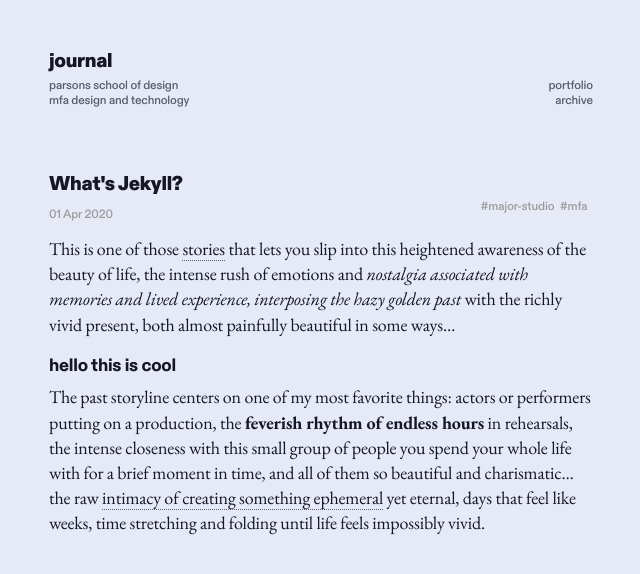
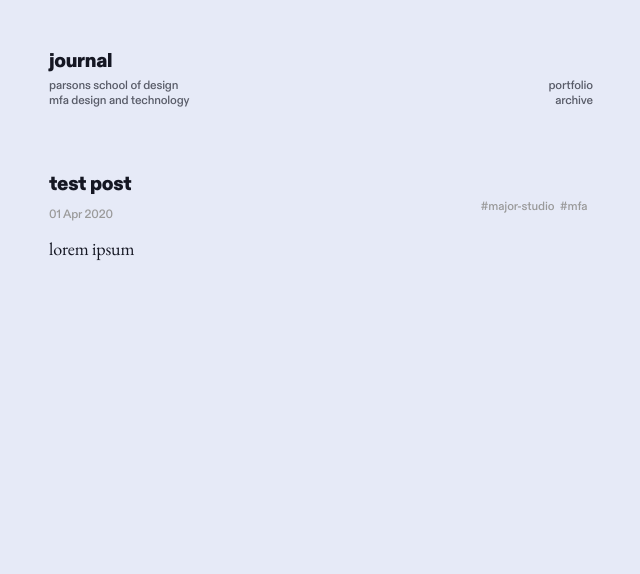
Before and after one commit to vasukisunder/vasukisunder.github.io, a Jekyll site: the page built from _posts/2020-04-01-whats-jekyll copy.md, in a window 1280 px wide. Shown: the top 574 px of the page, without its empty margins (319-959 px from the left). Built offline with Jekyll 4.4.1, drawn with Linux system fonts in a browser that asks for light colours.

Commit message:
test post

```diff
--- a/_posts/2020-04-01-whats-jekyll copy.md
+++ b/_posts/2020-04-01-whats-jekyll copy.md
@@ -1,9 +1,7 @@
 ---
 layout: post
-title: What's Jekyll?
+title: test post
 tags: major-studio mfa
 ---
 
-This is one of those [stories](https://canvas.newschool.edu/courses/1826485/discussion_topics/9954338) that lets you slip into this heightened awareness of the beauty of life, the intense rush of emotions and *nostalgia associated with memories and lived experience, interposing the hazy golden past* with the richly vivid present, both almost painfully beautiful in some ways…
-## hello this is cool
-The past storyline centers on one of my most favorite things:  actors or performers putting on a production, the **feverish rhythm of endless hours** in rehearsals, the intense closeness with this small group of people you spend your whole life with for a brief moment in time, and all of them so beautiful and charismatic… the raw [intimacy of creating something ephemeral](https://canvas.newschool.edu/courses/1826485/discussion_topics/9954338) yet eternal, days that feel like weeks, time stretching and folding until life feels impossibly vivid.
+lorem ipsum
```
Also changed, not shown: tag/major-studio.md (+1 -1 lines).
